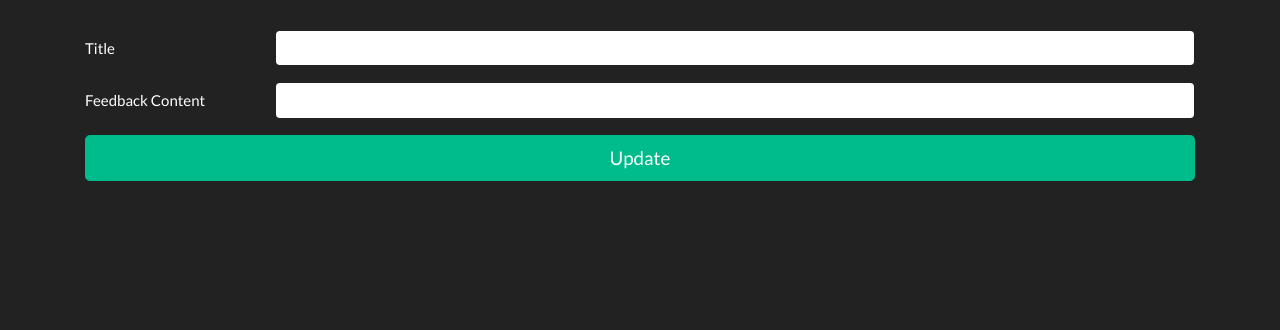
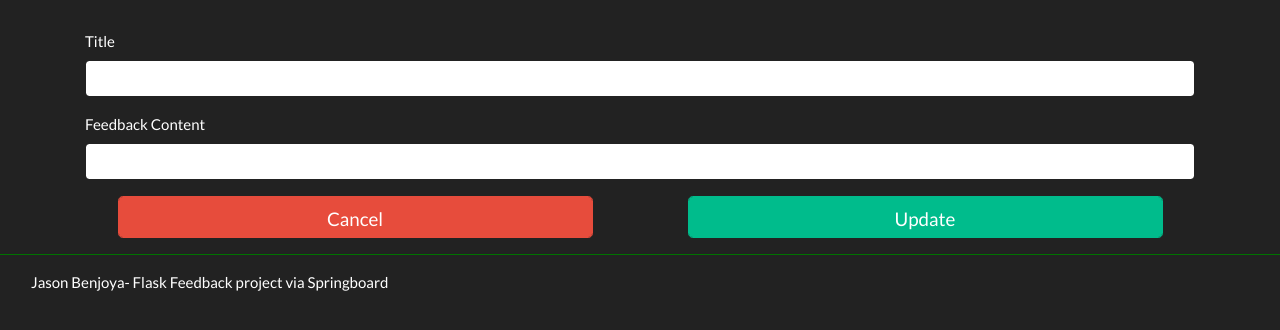
Before and after one commit to jbenjoy2/flaskfeedback, a Flask app: template templates/feedback/editfeedback.html in a window 1280 px wide. Shown: the part 71-401 px from the top of the page. Run offline with Flask 2, Linux system fonts and the light colour scheme; the template is opened without the code that fills it: values that come from a table or form of the project are taken from there, others are empty; some libraries are stand-ins or nearby versions.

Commit message:
moved footer to base template, and added cancel buttons to feedback forms

```diff
--- a/templates/base.html
+++ b/templates/base.html
@@ -46,6 +46,12 @@
       </div>
       {% block content %}
       {% endblock %}
+      <hr style="background-color: green;">
+      <div class="container-fluid">
+          <footer>
+              <span class="pl-3">Jason Benjoya- Flask Feedback project via Springboard</span>
+          </footer>
+      </div>
       <script src="https://code.jquery.com/jquery-3.2.1.slim.min.js" integrity="sha384-KJ3o2DKtIkvYIK3UENzmM7KCkRr/rE9/Qpg6aAZGJwFDMVNA/GpGFF93hXpG5KkN" crossorigin="anonymous"></script>
       <script src="https://cdnjs.cloudflare.com/ajax/libs/popper.js/1.12.9/umd/popper.min.js" integrity="sha384-ApNbgh9B+Y1QKtv3Rn7W3mgPxhU9K/ScQsAP7hUibX39j7fakFPskvXusvfa0b4Q" crossorigin="anonymous"></script>
       <script src="https://maxcdn.bootstrapcdn.com/bootstrap/4.0.0/js/bootstrap.min.js" integrity="sha384-JZR6Spejh4U02d8jOt6vLEHfe/JQGiRRSQQxSfFWpi1MquVdAyjUar5+76PVCmYl" crossorigin="anonymous"></script>
--- a/templates/feedback/editfeedback.html
+++ b/templates/feedback/editfeedback.html
@@ -7,13 +7,18 @@
 <form method='post'>
     {{ form.hidden_tag() }}
     {% for field in form if field.widget.input_type != 'hidden' %}
-    <div class="form-group row">
-        {{field.label(class="col-sm-2 col-form-label")}}
-        <div class="col-sm-10">
-          {{field(class="form-control")}}
-        </div>
-      </div>
+    <p>
+        {{ field.label }}
+        {{ field(class_="form-control") }}
+        {% for error in field.errors %}
+            <span class="form-text text-danger">{{ error }}</span>
+        {% endfor %}
+    </p>
     {% endfor %}
-    <button class="btn btn-block btn-lg btn-success" type='submit'>Update</button>
+    <div class="form-group row justify-content-around">
+        <a href="/" class="btn btn-lg btn-danger col-5 form-control">Cancel</a>
+    <button class="btn btn-lg btn-success col-5 form-control" type='submit'>Update</button>
+    </div>
+</form>
+</div>
 {% endblock %}
-</div>
```
Also changed, not shown: templates/feedback/addfeedback.html (+6 -2 lines), templates/user.html (+1 -6 lines).
